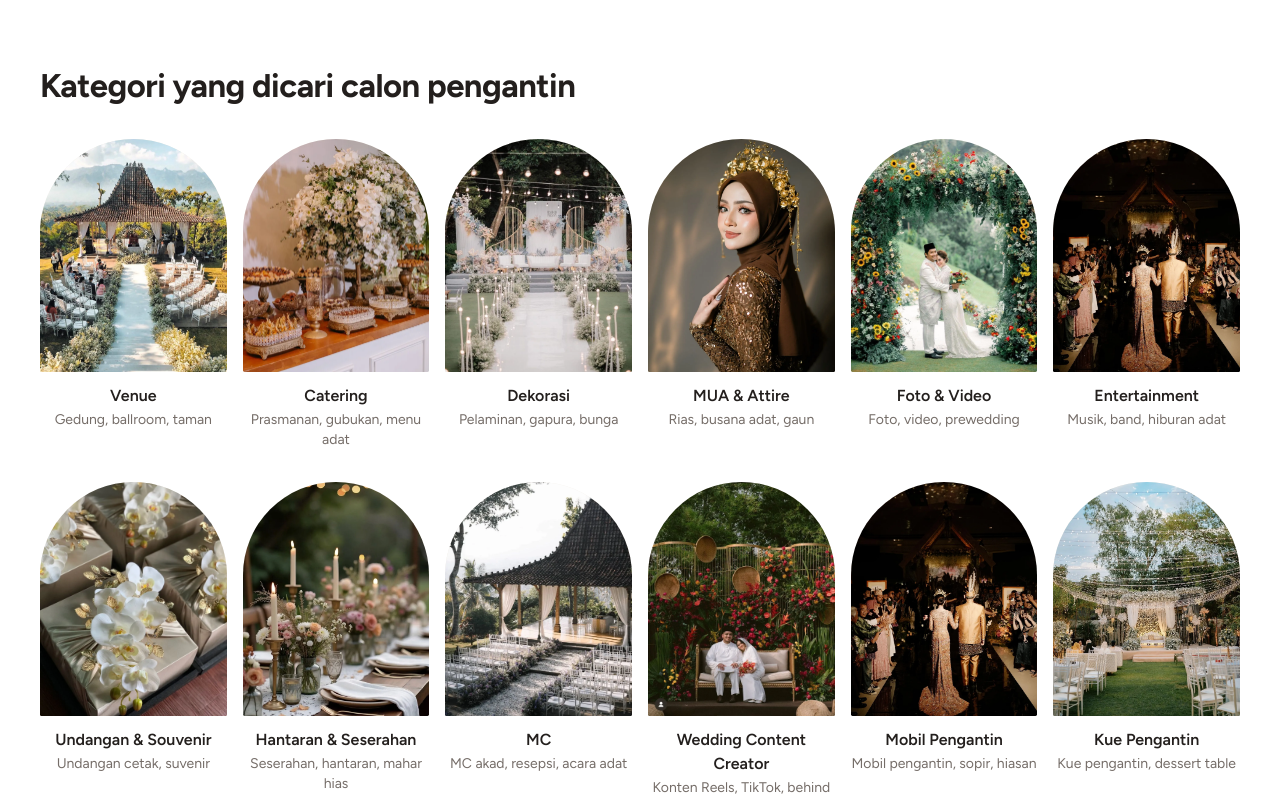
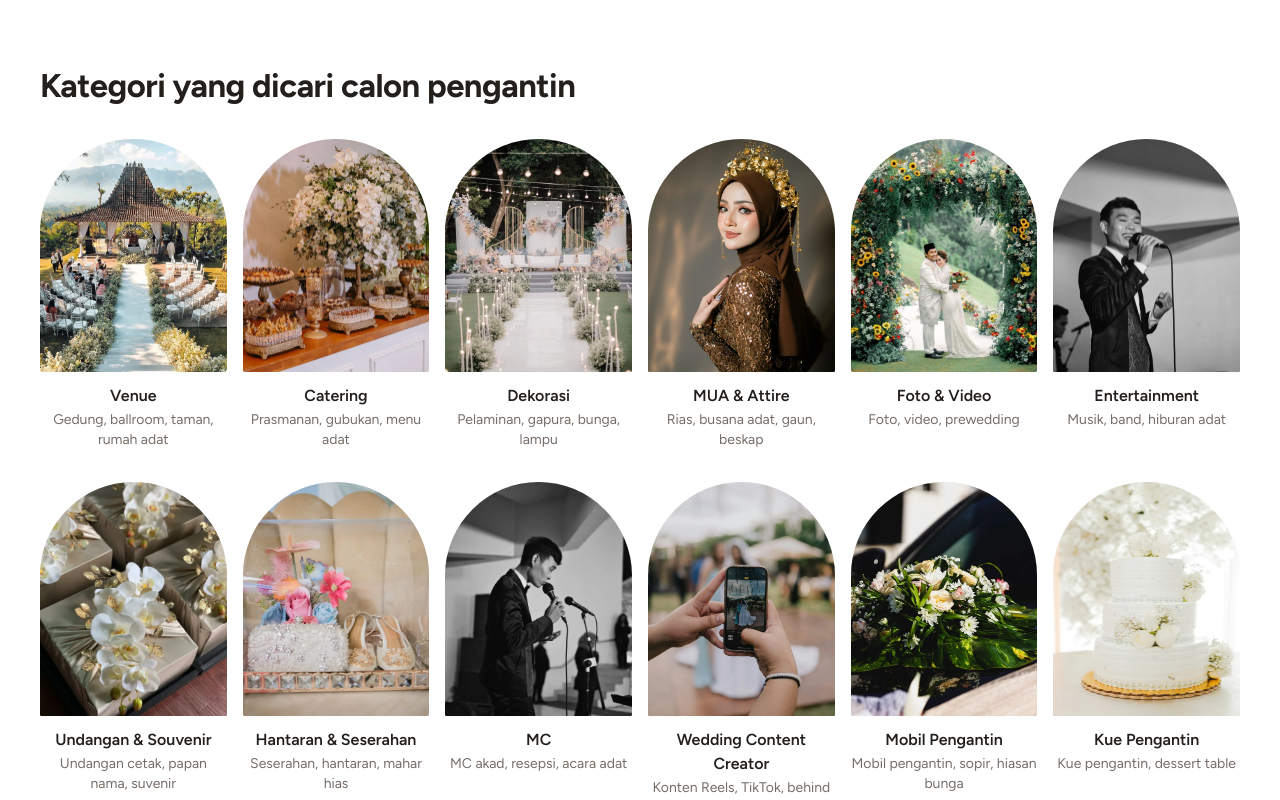
Before and after one commit to azizuzezo/duacincinWO, a Next.js app in the folder web/: page /untuk-vendor in a window 1280 px wide. Shown: the part 3840-4640 px from the top of the page. Built offline with nearby package versions, Linux system fonts and the light colour scheme; no server answers.

Commit message:
fix(web): /untuk-vendor categories use the shared current category photos
Co-Authored-By: Claude Sonnet 5.5 <noreply@anthropic.com>

```diff
--- a/web/src/app/untuk-vendor/page.tsx
+++ b/web/src/app/untuk-vendor/page.tsx
@@ -17,6 +17,7 @@ import {
 } from "@/components/public/untuk-vendor/VendorShowcase";
 import { Reveal } from "@/components/landing/Reveal";
 import { LIFT, ZOOM } from "@/components/public/shared/styles";
+import { artFor } from "@/components/vendor/directory/categoryArt";
 import { VENDOR_CATEGORIES } from "@/lib/api";
 
 export const metadata: Metadata = {
@@ -101,62 +102,6 @@ const SHOWCASE: ShowcaseItem[] = [
     phoneSrc: `${SHOT}/v-pencairan-m.webp`,
   },
 ];
-
-// Category photos shared with the home mosaic and /kategori (DuaCincin
-// Pinterest board, credited on /kredit).
-const CATEGORY_PHOTO: Record<
-  string,
-  { src: string; studio?: boolean; note: string }
-> = {
-  venue: {
-    src: "/photos/pinterest/venue-joglo.webp",
-    note: "Gedung, ballroom, taman",
-  },
-  catering: {
-    src: "/photos/kategori-vendor/catering-meja.webp",
-    note: "Prasmanan, gubukan, menu adat",
-  },
-  decor: {
-    src: "/photos/pinterest/dekorasi-taman.webp",
-    note: "Pelaminan, gapura, bunga",
-  },
-  mua_attire: {
-    src: "/photos/pinterest/rias-hijab.webp",
-    note: "Rias, busana adat, gaun",
-  },
-  photo_video: {
-    src: "/photos/pinterest/foto-gapura.webp",
-    note: "Foto, video, prewedding",
-  },
-  entertainment: {
-    src: "/photos/pinterest/kirab-malam.webp",
-    note: "Musik, band, hiburan adat",
-  },
-  invitation_souvenir: {
-    src: "/photos/pinterest/suvenir-anggrek.webp",
-    note: "Undangan cetak, suvenir",
-  },
-  hantaran: {
-    src: "/photos/pinterest/penutup-lilin.webp",
-    note: "Seserahan, hantaran, mahar hias",
-  },
-  mc: {
-    src: "/photos/pinterest/pendopo-kursi-tamu.webp",
-    note: "MC akad, resepsi, acara adat",
-  },
-  content_creator: {
-    src: "/photos/pinterest/pasangan-sofa-bunga.webp",
-    note: "Konten Reels, TikTok, behind the scene",
-  },
-  wedding_car: {
-    src: "/photos/pinterest/kirab-malam.webp",
-    note: "Mobil pengantin, sopir, hiasan",
-  },
-  wedding_cake: {
-    src: "/photos/pinterest/resepsi-taman.webp",
-    note: "Kue pengantin, dessert table",
-  },
-};
 
 export default function UntukVendorPage() {
   return (
@@ -245,7 +190,7 @@ export default function UntukVendorPage() {
             <Reveal>
               <ul className="dc-stagger mt-8 grid grid-cols-2 gap-x-4 gap-y-8 sm:grid-cols-3 lg:grid-cols-6">
                 {VENDOR_CATEGORIES.map((c) => {
-                  const photo = CATEGORY_PHOTO[c.value];
+                  const art = artFor(c.value);
                   return (
                     <li key={c.value} className="text-center">
                       <Link
@@ -255,24 +200,21 @@ export default function UntukVendorPage() {
                         <span
                           className={`relative block aspect-[4/5] overflow-hidden rounded-t-[999px] rounded-b-[16px] bg-wd-blush ${LIFT} group-hover:-translate-y-1 group-hover:shadow-wd-lift`}
                         >
-                          {photo && (
                           <Image
-                              src={photo.src}
+                            src={art.src}
                             alt=""
                             fill
                             sizes="(min-width: 1024px) 200px, (min-width: 640px) 30vw, 45vw"
+                            style={{ objectPosition: art.focus ?? "50% 28%" }}
                             className={ZOOM}
                           />
-                          )}
                         </span>
                         <span className="mt-3 block font-semibold text-wd-ink transition-colors group-hover:text-wd-accent-ink">
                           {c.label}
                         </span>
-                        {photo && (
                         <span className="mt-0.5 block text-sm text-wd-muted">
-                            {photo.note}
+                          {art.covers}
                         </span>
-                        )}
                       </Link>
                     </li>
                   );
```
Lines whose indentation alone changed are shown as unchanged.
